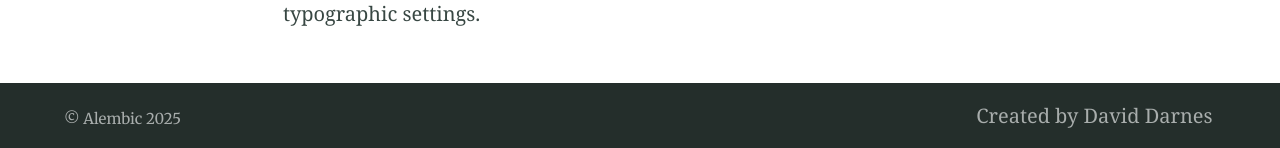
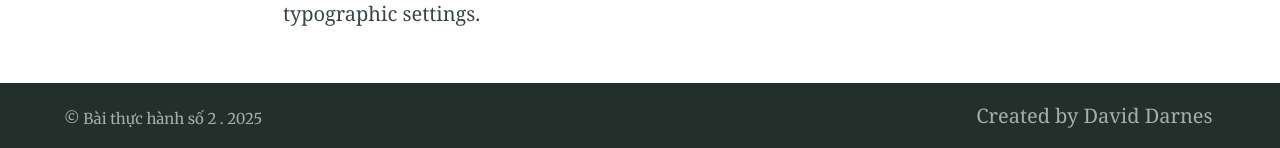
Before and after one commit to maccriagor/LeeNamKhanh-24520783, a Jekyll site: the page built from index.md, in a window 1280 px wide and 900 px high, scrolled down 4872 px. Shown: the part 749-897 px from the top of the window. Built offline with Jekyll 4.4.1, drawn with Linux system fonts in a browser that asks for light colours; part of the change alters nothing that is shown.

Commit message:
Update _config.yml

```diff
--- a/_config.yml
+++ b/_config.yml
@@ -93,13 +93,13 @@ defaults:
 # 7. Site settings
 encoding: utf-8 # Make sure the encoding is right
 lang: en-GB # Set the site language
-title: "Alembic" # Site name or title, also used in jekyll-seo-tag
+title: "Bài thực hành số 2 ." # Site name or title, also used in jekyll-seo-tag
 logo: "/assets/logos/logo.svg" # Site logo, also used in jekyll-seo-tag
-description: "Alembic is a starting point for Jekyll projects. Rather than starting from scratch, this boilerplate is designed to get the ball rolling immediately" # Site description and default description, also used in jekyll-seo-tag
+description: "Website mở rộng môn nhập môn mạng máy tính." # Site description and default description, also used in jekyll-seo-tag
 url: "https://alembic.darn.es" # Site url, also used in jekyll-seo-tag
 baseurl: ""
 repo: "https://github.com/daviddarnes/alembic"
-email: "me@daviddarnes.com"
+email: "24520783@gm.uit.edu.vn"
 # disqus: "alembic-1" # Blog post comments, uncomment the option and set the site ID from your Disqus account
 # date_format: "%-d %B %Y" # Blog post date formatting using placeholder formatting
 # google_analytics: ""
```
